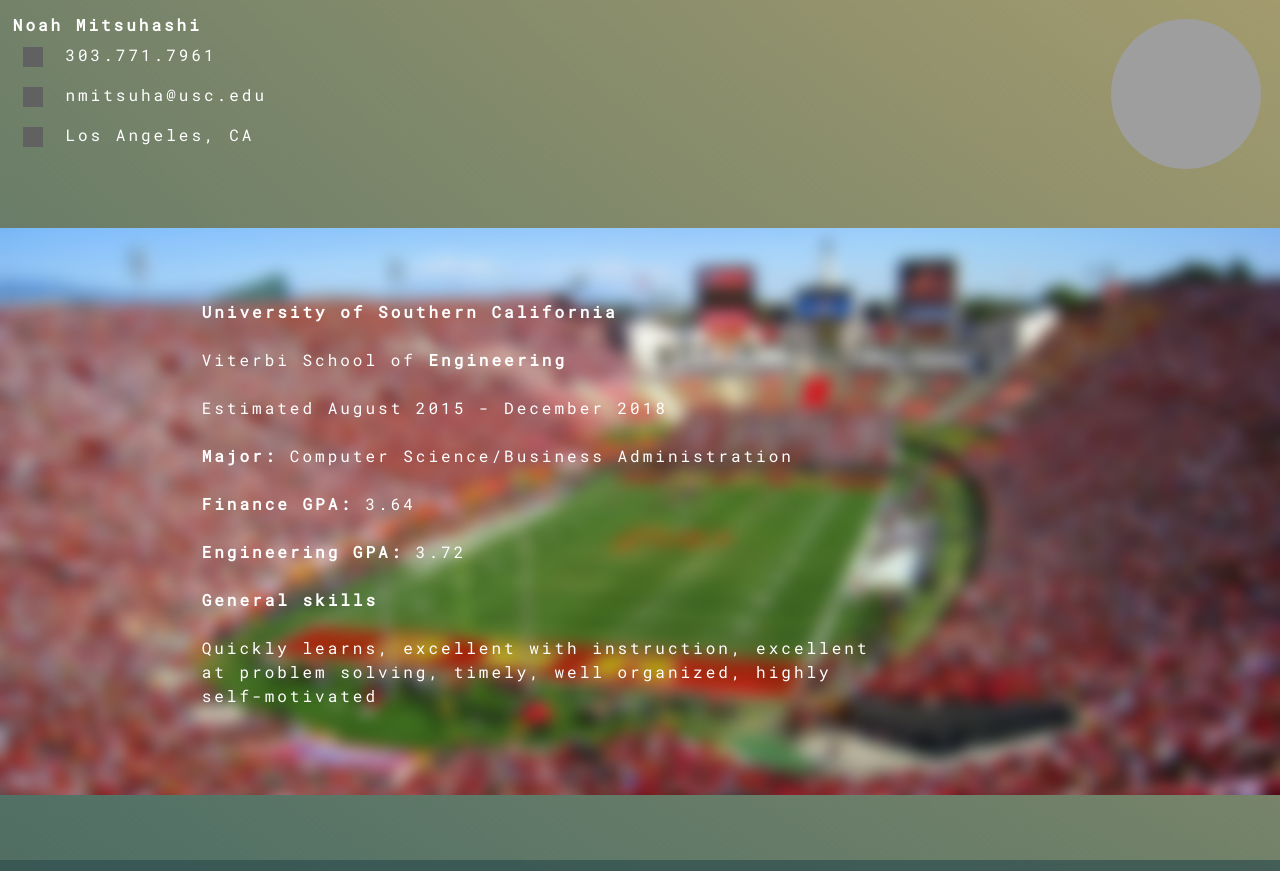
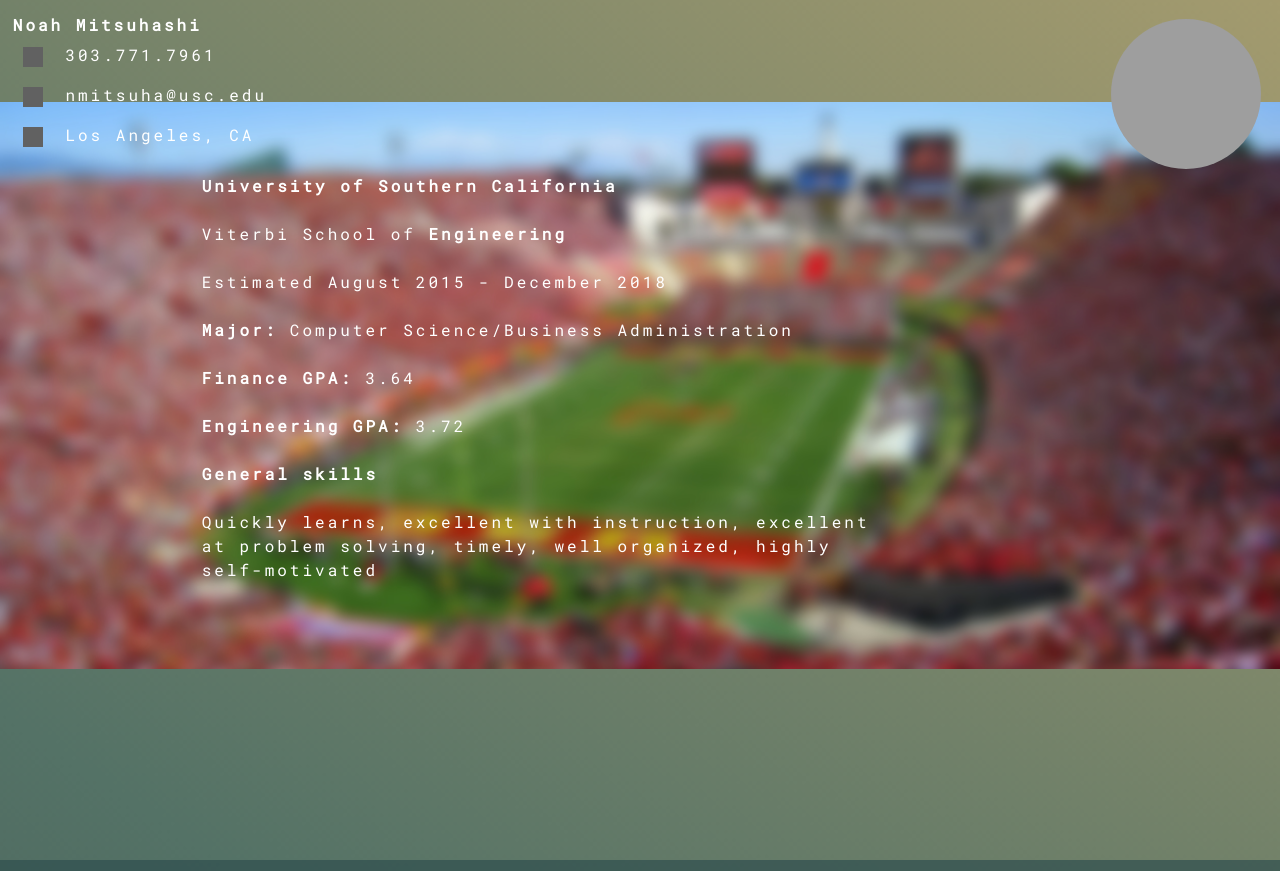
Before and after one commit to nmits/nmits.github.io, a Jekyll site: the page built from _posts/2017-05-20-welcome-to-jekyll.markdown, in a window 1280 px wide. Shown: the top 871 px of the page. Built offline with Jekyll 4.4.1, drawn with Linux system fonts in a browser that asks for light colours; grey boxes are pictures that could not be loaded.

Commit message:
Made background move

```diff
--- a/_sass/_layout.scss
+++ b/_sass/_layout.scss
@@ -1,12 +1,11 @@
 .ContentWrapper{
-    position: relative;
     width:vw;
     margin-left: auto;
     margin-right: auto;
     margin-top: 50vh;
-    padding-top: 14vh;
     word-wrap: normal;
     letter-spacing:3px;
+    z-index:0;
 }
 
 .SchoolText{
@@ -142,6 +141,7 @@
     margin-left: 1vw;
     width: 300px;
     float:left;
+    z-index:1;
 
     a{
         transition: filter 400ms ease-out;
```
